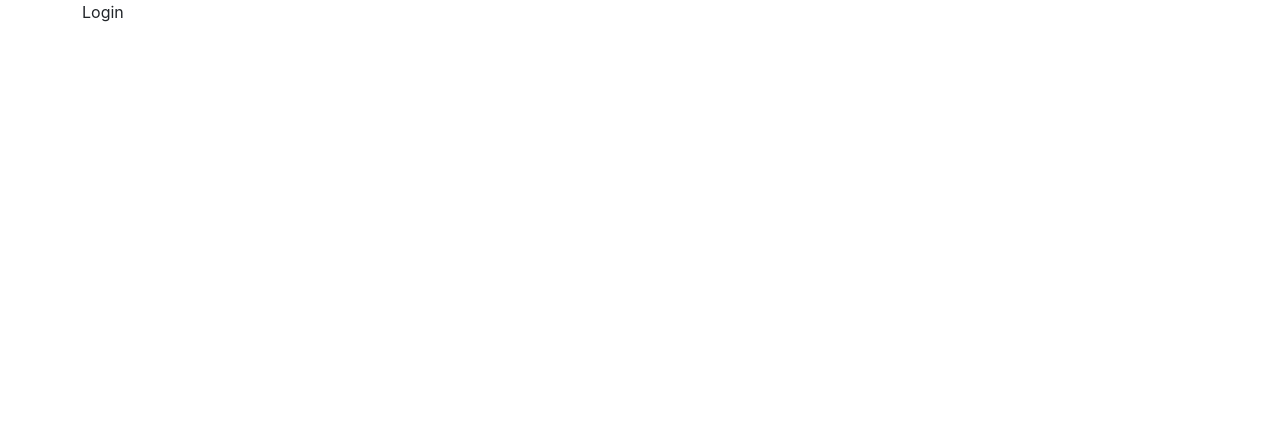
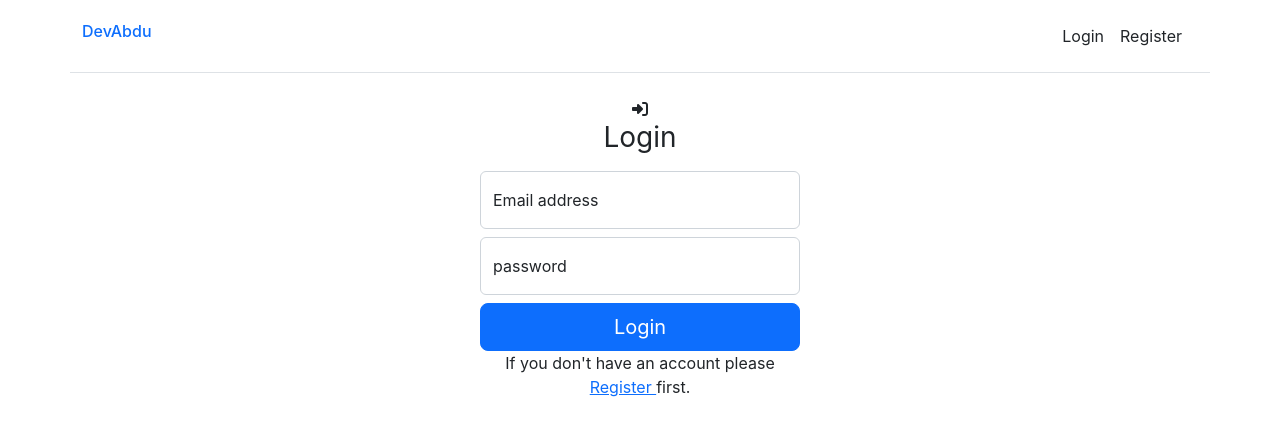
Before and after one commit to AbduganiSotiboldiyev/full-stact-project-test, a React (Create React App) app: page /login in a window 1280 px wide. Shown: the top 436 px of the page. Built offline with nearby package versions, Linux system fonts and the light colour scheme.

Commit message:
login & register page

```diff
--- a/public/index.html
+++ b/public/index.html
@@ -7,6 +7,9 @@
     <meta name="theme-color" content="#000000" />
     <link href="https://cdn.jsdelivr.net/npm/bootstrap@5.2.3/dist/css/bootstrap.min.css" rel="stylesheet"
       integrity="sha384-rbsA2VBKQhggwzxH7pPCaAqO46MgnOM80zW1RWuH61DGLwZJEdK2Kadq2F9CUG65" crossorigin="anonymous">
+      <link rel="stylesheet" href="https://cdnjs.cloudflare.com/ajax/libs/font-awesome/6.4.0/css/all.min.css"
+        integrity="sha512-iecdLmaskl7CVkqkXNQ/ZH/XLlvWZOJyj7Yy7tcenmpD1ypASozpmT/E0iPtmFIB46ZmdtAc9eNBvH0H/ZpiBw=="
+        crossorigin="anonymous" referrerpolicy="no-referrer" />
 
     <title>React App</title>
   </head>
--- a/src/App.js
+++ b/src/App.js
@@ -1,10 +1,11 @@
 import React from 'react'
 import { Routes,Route } from 'react-router-dom'
-import { Login, Main, Register } from './components'
+import { Login, Main, Navbar, Register } from './components'
 
 const App = () => {
   return (
-    <div className='container'>
+    <div >
+      <Navbar/>
       <Routes>
         <Route path='/' element={< Main/>}/>
         <Route path='/login' element={< Login/>}/>
--- a/src/components/index.js
+++ b/src/components/index.js
@@ -1,3 +1,4 @@
 export {default as Main} from "./main/main"
 export {default as Login} from "./login/login"
 export {default as Register} from "./register/register"
+export {default  as Navbar} from "./navbar/navbar"
--- a/src/components/login/login.jsx
+++ b/src/components/login/login.jsx
@@ -1,8 +1,33 @@
-import React from 'react'
+import React, { useState } from 'react'
+import { Input } from '../../ui'
+import { Icon } from '../../constants'
+import { Link } from 'react-router-dom'
 
 const Login = () => {
+   const[email, setEmail] = useState('')
+  const[password, setPassword] = useState('')
   return (
-    <div>Login</div>
+    <div className='text-center'>
+      <main className="form-signin w-25 m-auto">
+      <form>
+       <span >{Icon}</span>
+        <h1 className="h3 mb-3 fw-normal">Login</h1>
+
+      <Input type="email" label="Email address" state={email} setState={setEmail}/>
+      <Input type="password" label="password" state={password} setState={setPassword}/>
+
+
+        <button className="w-100 btn btn-lg btn-primary mt-2" type="submit">Login</button>
+        <div>
+          <p>If you don't have an account please
+            <Link to="/register"> Register </Link>
+             first.
+          </p>
+        </div>
+
+      </form>
+    </main>
+    </div>
   )
 }
 
--- /dev/null
+++ b/src/components/navbar/navbar.jsx
@@ -0,0 +1,21 @@
+import React from 'react'
+import { Link } from 'react-router-dom'
+
+const Navbar = () => {
+  return (
+   <div class="d-flex flex-column flex-md-row align-items-center pb-3 mb-4 border-bottom pt-3 container">
+     <Link to={"/"} style={{listStyle : "none", textDecoration : "none"}} >
+        <h6>DevAbdu</h6>
+     </Link>
+
+      <nav class="d-inline-flex mt-2 mt-md-0 ms-md-auto">
+        <Link to={"/login"} className='me-3 py-2 text-dark text-decoration-none' > Login </Link>
+        <Link to={"/register"} className='me-3 py-2 text-dark text-decoration-none' > Register </Link>
+
+
+      </nav>
+    </div>
+  )
+}
+
+export default Navbar
--- a/src/components/register/register.jsx
+++ b/src/components/register/register.jsx
@@ -1,8 +1,28 @@
 import React from 'react'
+import {Input} from "../../ui"
+import { Icon } from '../../constants'
+import { useState } from 'react'
+const Register = () => {
+  const[userName, setUsername] = useState('')
+  const[email, setEmail] = useState('')
+  const[password, setPassword] = useState('')
 
-const Register = () => {
   return (
-    <div>Register</div>
+    <div className='text-center'>
+      <main className="form-signin w-25 m-auto">
+      <form>
+       <span >{Icon}</span>
+        <h1 className="h3 mb-3 fw-normal">Please register</h1>
+      <Input type="text" label="Username" state={userName} setState={setUsername} />
+      <Input type="email" label="Email address" state={email} setState={setEmail}/>
+      <Input type="password" label="password" state={password} setState={setPassword}/>
+
+
+        <button className="w-100 btn btn-lg btn-primary mt-2" type="submit">Sign in</button>
+
+      </form>
+    </main>
+    </div>
   )
 }
 
--- /dev/null
+++ b/src/constants/index.js
@@ -0,0 +1 @@
+export const Icon =<i class="fa-solid fa-right-to-bracket"></i>
--- /dev/null
+++ b/src/ui/index.js
@@ -0,0 +1 @@
+export {default as Input} from './input'
--- /dev/null
+++ b/src/ui/input.jsx
@@ -0,0 +1,19 @@
+import React from 'react'
+
+const Input = ({label, type,state,setState}) => {
+  return (
+     <div class="form-floating">
+          <input
+            type={type}
+            class="form-control mt-2"
+            id="floatingInput"
+            placeholder={label}
+            value={state}
+            onChange={e => setState(e.target.value)}
+            />
+          <label for="floatingInput">{label}</label>
+    </div>
+  )
+}
+
+export default Input
```
